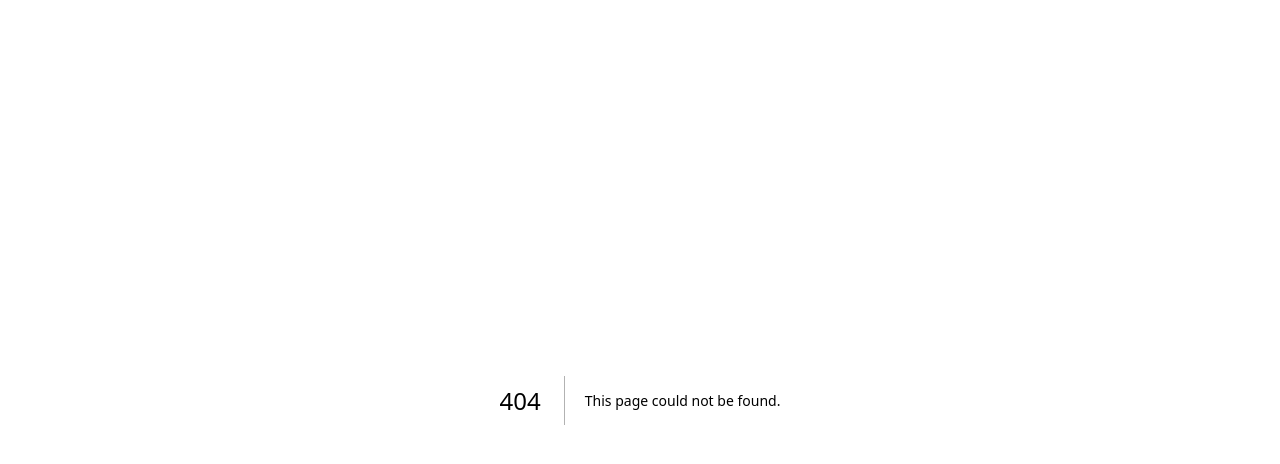
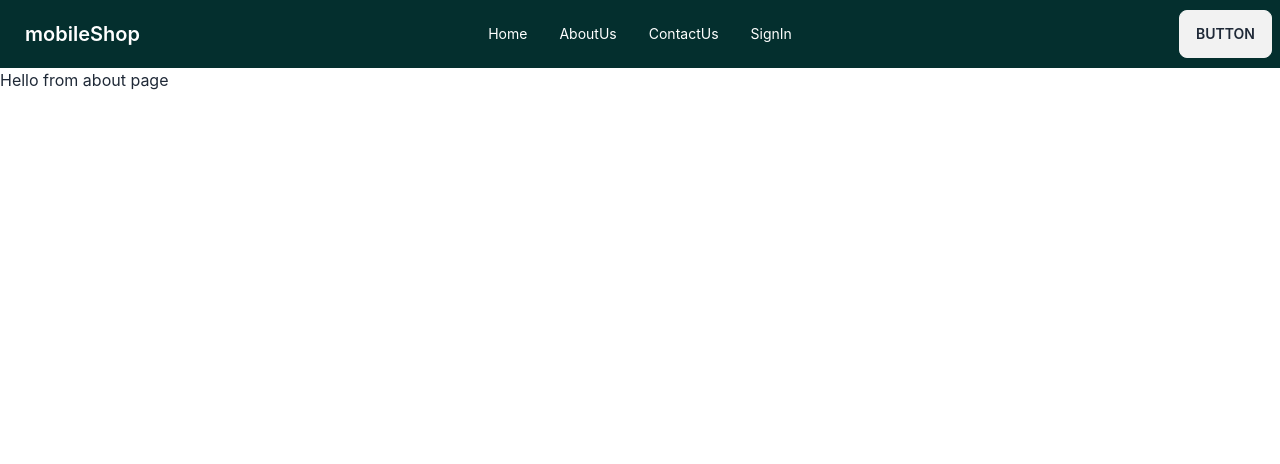
Before and after one commit to Aditi-Datta/shop-mobile, a Next.js app: page /about in a window 1280 px wide. Before the commit this address had no page. Shown: the top 464 px of the page. Built offline with nearby package versions, Linux system fonts and the light colour scheme.

Commit message:
route setup complete

```diff
--- a/components/Navbar.js
+++ b/components/Navbar.js
@@ -3,28 +3,35 @@ import Link from "next/link"
 function Navbar() {
     return (
         <>
-        <div className="navbar " style={{color:'white'}}>
+        <div className="navbar bg-teal-950 " style={{color:'white'}}>
         <div className="navbar-start">
           <div className="dropdown">
             <label tabIndex={0} className="btn btn-ghost lg:hidden">
               <svg xmlns="http://www.w3.org/2000/svg" className="h-5 w-5" fill="none" viewBox="0 0 24 24" stroke="currentColor"><path strokeLinecap="round" strokeLinejoin="round" strokeWidth="2" d="M4 6h16M4 12h8m-8 6h16" /></svg>
             </label>
             <ul tabIndex={0} className="menu menu-sm dropdown-content mt-3 z-[1] p-2 shadow bg-base-100 rounded-box w-52" style={{color:'black'}}>
-              <li><a>Home</a></li>
               <li>
-                <a>AboutUs</a>
-
+              <Link href="/">
+              Home
+              </Link>
               </li>
-              <li><a>ContactUs</a></li>
+              <li>
+              <Link href="/about">
+                AboutUs</Link>
+              </li>
+              <li>
+              <Link href="/contact">ContactUs</Link></li>
+              <li><Link href="/signIn">SignIn</Link> </li>
             </ul>
           </div>
-          <a className="btn btn-ghost normal-case text-xl">daisyUI</a>
+          <a className="btn btn-ghost normal-case text-xl">mobileShop</a>
         </div>
         <div className="navbar-center hidden lg:flex">
           <ul className="menu menu-horizontal px-1">
-            <li><a>Home</a></li>
-            <li><a>AboutUs</a></li>
-            <li><a>ContactUs</a></li>
+            <li><Link href="/">Home</Link> </li>
+            <li><Link href="/about">AboutUs</Link> </li>
+            <li><Link href="/contact">ContactUs</Link> </li>
+            <li><Link href="/signIn">SignIn</Link> </li>
           </ul>
         </div>
         <div className="navbar-end">
--- /dev/null
+++ b/pages/about.js
@@ -0,0 +1,12 @@
+import Navbar from "../components/Navbar"
+
+function about() {
+  return (
+    <>
+    <Navbar/>
+    <h1>Hello from about page</h1>
+    </>
+  )
+}
+
+export default about
--- /dev/null
+++ b/pages/contact.js
@@ -0,0 +1,12 @@
+import Navbar from "../components/Navbar"
+
+function contact() {
+  return (
+    <>
+    <Navbar/>
+    <h1>Hello from Contact page</h1>
+    </>
+  )
+}
+
+export default contact
--- /dev/null
+++ b/pages/signIn.js
@@ -0,0 +1,13 @@
+import Navbar from "../components/Navbar"
+
+function signIn() {
+  return (
+    <>
+    <Navbar/>
+    <h1>Please SignIn here</h1>
+    </>
+
+  )
+}
+
+export default signIn
```
